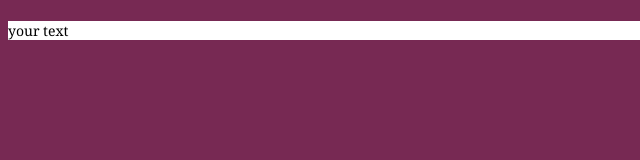
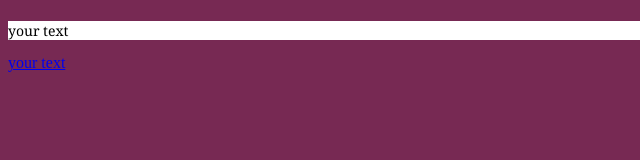
Before and after one commit to bigmonke1/free-html, a plain HTML site: page index.html in a window 1280 px wide. Shown: the full height of the page, 0-640 px from the left. Drawn offline with Linux system fonts and the light colour scheme.

Commit message:
Update index.html

```diff
--- a/index.html
+++ b/index.html
@@ -12,5 +12,6 @@
 <body>
 <h1></h1>
 <p>your text</p>
+ <a href="https://your link">your text</a>
 </body>
 </html>
```
